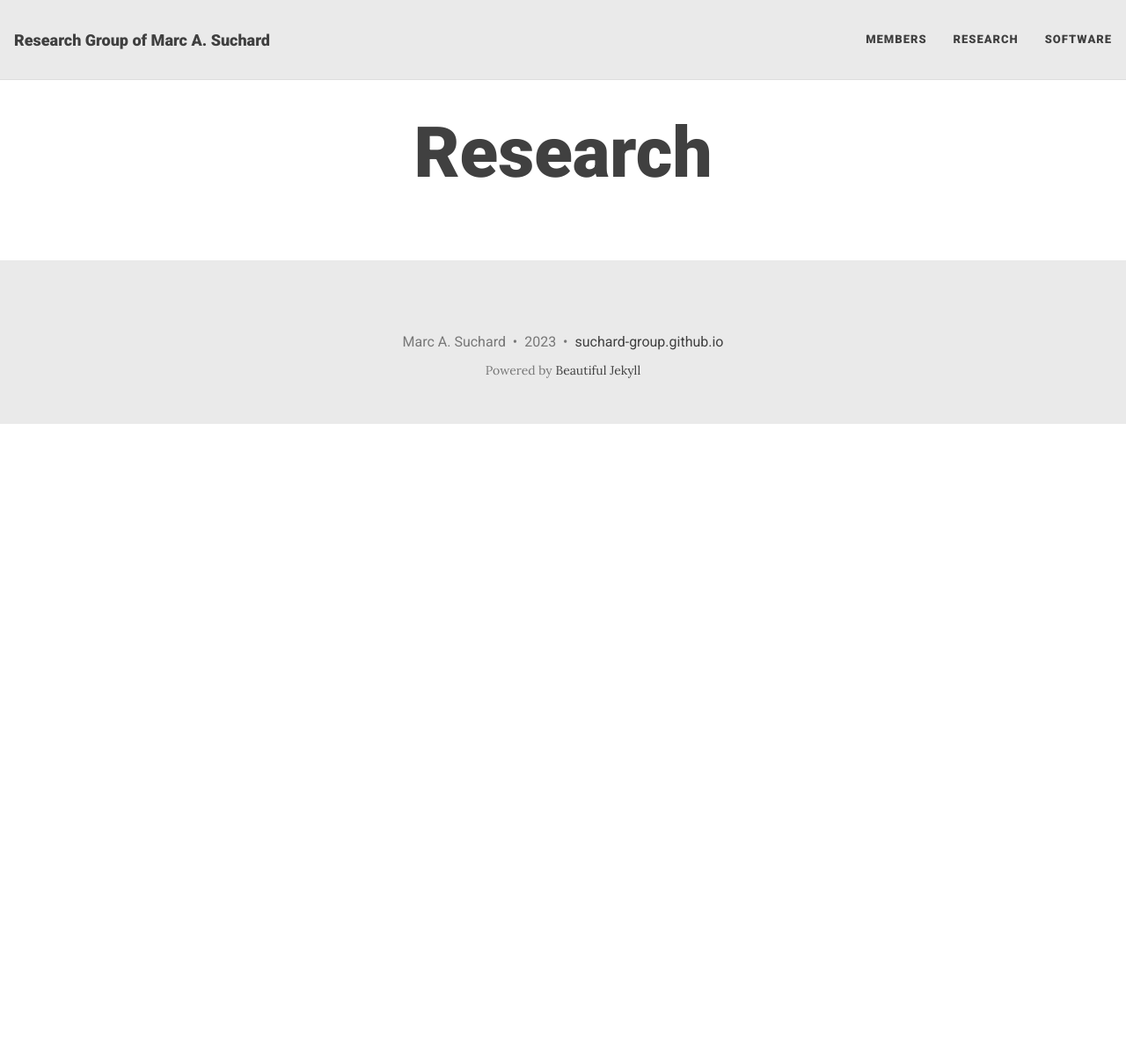
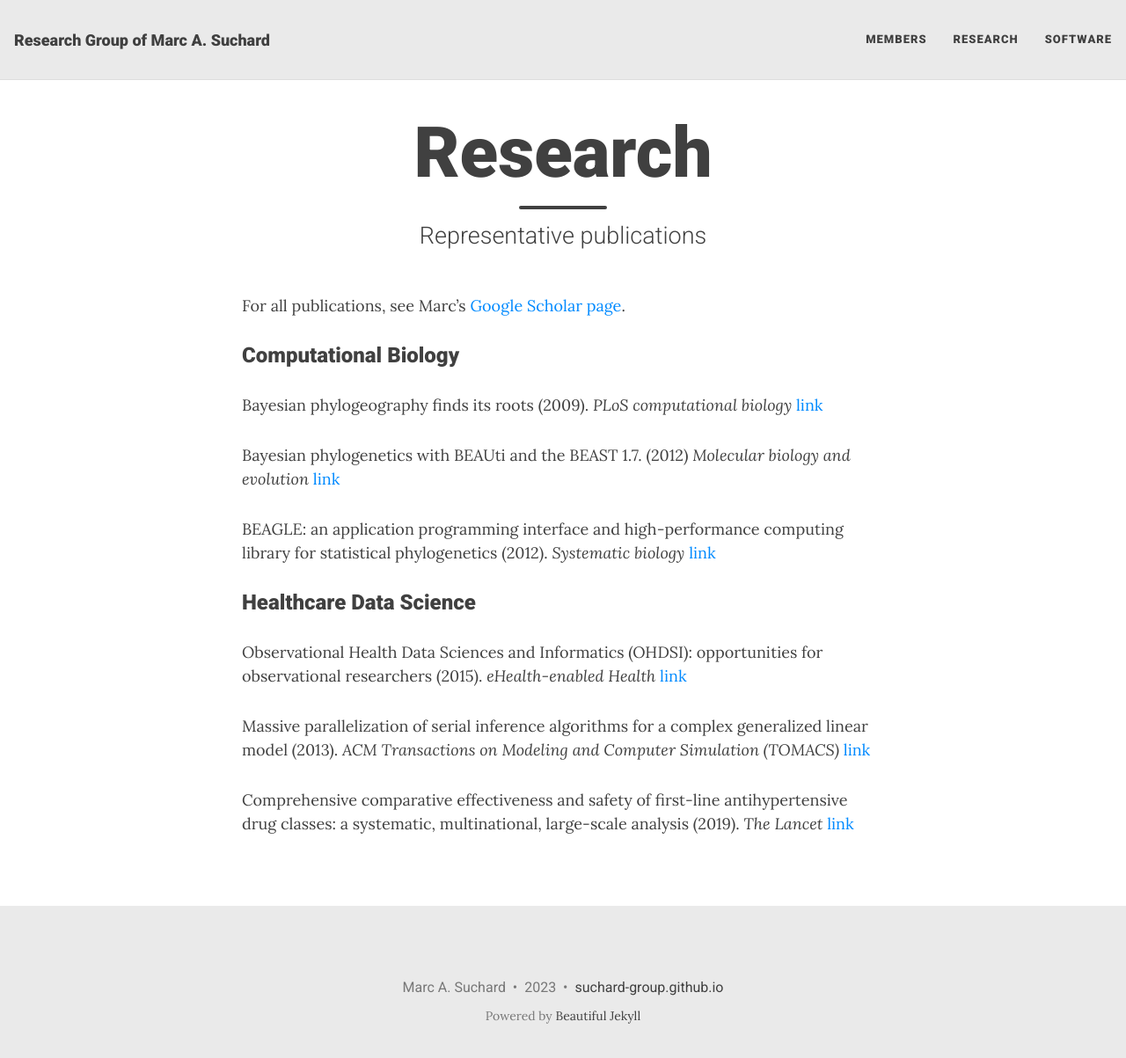
Before and after one commit to suchard-group/suchard-group.github.io, a Jekyll site: the page built from research.md, in a window 1280 px wide and 1216 px high. Shown: the top 1203 px of the window at 88% size. Built offline with Jekyll 4.4.1, drawn with Linux system fonts in a browser that asks for light colours; nearby versions of some CDN libraries.

Commit message:
Try adding some representative publications

```diff
--- a/research.md
+++ b/research.md
@@ -1,5 +1,24 @@
 ---
 layout: page
 title: Research
-subtitle:
+subtitle: Representative publications
 ---
+
+For all publications, see Marc's [Google Scholar page](https://scholar.google.com/citations?hl=en&user=vF2UV4MAAAAJ).
+
+### Computational Biology
+
+Bayesian phylogeography finds its roots (2009). _PLoS computational biology_ [link](https://journals.plos.org/ploscompbiol/article?id=10.1371/journal.pcbi.1000520)
+
+Bayesian phylogenetics with BEAUti and the BEAST 1.7. (2012) _Molecular biology and evolution_ [link](https://academic.oup.com/mbe/article/29/8/1969/1044583)
+
+BEAGLE: an application programming interface and high-performance computing library for statistical phylogenetics (2012). _Systematic biology_ [link](https://academic.oup.com/sysbio/article/61/1/170/1680634)
+
+
+### Healthcare Data Science
+
+Observational Health Data Sciences and Informatics (OHDSI): opportunities for observational researchers (2015). _eHealth-enabled Health_ [link](https://ebooks.iospress.nl/doi/10.3233/978-1-61499-564-7-574)
+
+Massive parallelization of serial inference algorithms for a complex generalized linear model (2013). _ACM Transactions on Modeling and Computer Simulation (TOMACS)_ [link](https://dl.acm.org/doi/abs/10.1145/2414416.2414791)
+
+Comprehensive comparative effectiveness and safety of first-line antihypertensive drug classes: a systematic, multinational, large-scale analysis (2019). _The Lancet_ [link](https://www.sciencedirect.com/science/article/pii/S0140673619323177)
```
